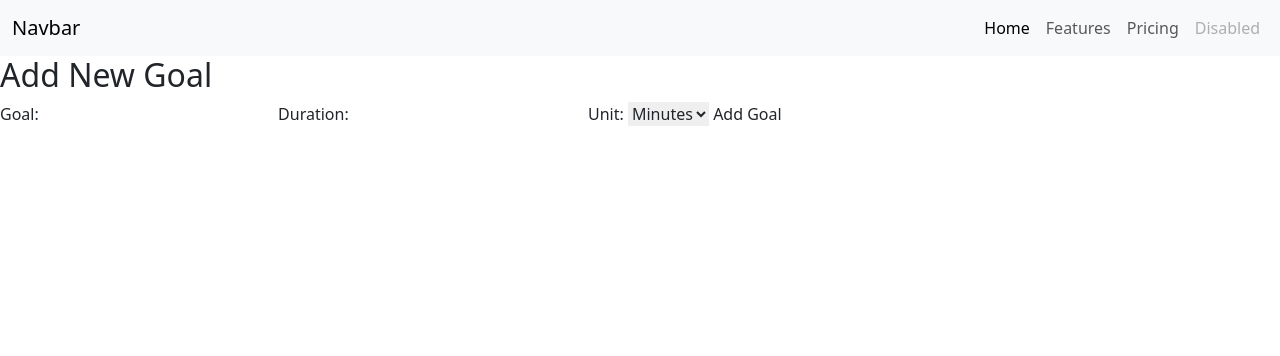
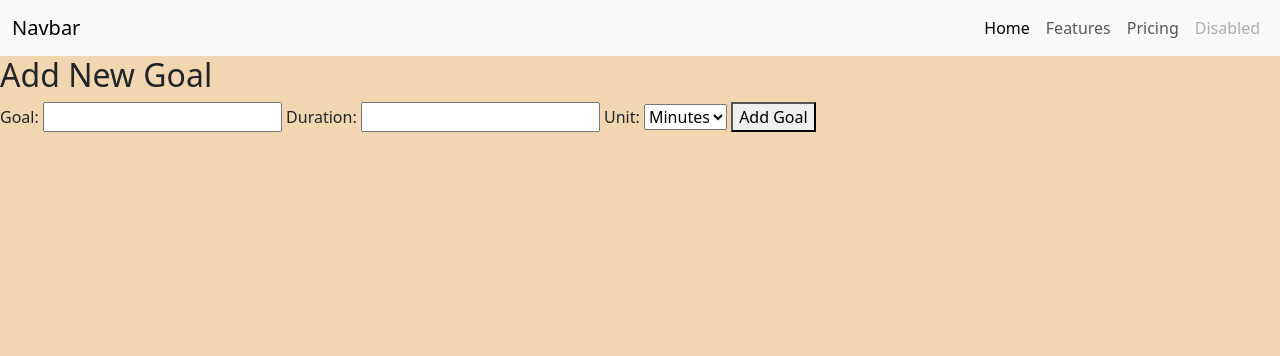
Before and after one commit to jokatty/TargetTrail, a Flask app: page /new_goal in a window 1280 px wide. Shown: the top 356 px of the page. Run offline with Flask 3, Linux system fonts and the light colour scheme.

Commit message:
modify to use bootstrap styling

```diff
--- a/app/static/output.css
+++ /dev/null
@@ -1,508 +0,0 @@
-/*
-! tailwindcss v3.4.4 | MIT License | https://tailwindcss.com
-*//*
-1. Prevent padding and border from affecting element width. (https://github.com/mozdevs/cssremedy/issues/4)
-2. Allow adding a border to an element by just adding a border-width. (https://github.com/tailwindcss/tailwindcss/pull/116)
-*/
-
-*,
-::before,
-::after {
-  box-sizing: border-box; /* 1 */
-  border-width: 0; /* 2 */
-  border-style: solid; /* 2 */
-  border-color: #e5e7eb; /* 2 */
-}
-
-::before,
-::after {
-  --tw-content: '';
-}
-
-/*
-1. Use a consistent sensible line-height in all browsers.
-2. Prevent adjustments of font size after orientation changes in iOS.
-3. Use a more readable tab size.
-4. Use the user's configured `sans` font-family by default.
-5. Use the user's configured `sans` font-feature-settings by default.
-6. Use the user's configured `sans` font-variation-settings by default.
-7. Disable tap highlights on iOS
-*/
-
-html,
-:host {
-  line-height: 1.5; /* 1 */
-  -webkit-text-size-adjust: 100%; /* 2 */
-  -moz-tab-size: 4; /* 3 */
-  -o-tab-size: 4;
-     tab-size: 4; /* 3 */
-  font-family: ui-sans-serif, system-ui, sans-serif, "Apple Color Emoji", "Segoe UI Emoji", "Segoe UI Symbol", "Noto Color Emoji"; /* 4 */
-  font-feature-settings: normal; /* 5 */
-  font-variation-settings: normal; /* 6 */
-  -webkit-tap-highlight-color: transparent; /* 7 */
-}
-
-/*
-1. Remove the margin in all browsers.
-2. Inherit line-height from `html` so users can set them as a class directly on the `html` element.
-*/
-
-body {
-  margin: 0; /* 1 */
-  line-height: inherit; /* 2 */
-}
-
-/*
-1. Add the correct height in Firefox.
-2. Correct the inheritance of border color in Firefox. (https://bugzilla.mozilla.org/show_bug.cgi?id=190655)
-3. Ensure horizontal rules are visible by default.
-*/
-
-hr {
-  height: 0; /* 1 */
-  color: inherit; /* 2 */
-  border-top-width: 1px; /* 3 */
-}
-
-/*
-Add the correct text decoration in Chrome, Edge, and Safari.
-*/
-
-abbr:where([title]) {
-  -webkit-text-decoration: underline dotted;
-          text-decoration: underline dotted;
-}
-
-/*
-Remove the default font size and weight for headings.
-*/
-
-h1,
-h2,
-h3,
-h4,
-h5,
-h6 {
-  font-size: inherit;
-  font-weight: inherit;
-}
-
-/*
-Reset links to optimize for opt-in styling instead of opt-out.
-*/
-
-a {
-  color: inherit;
-  text-decoration: inherit;
-}
-
-/*
-Add the correct font weight in Edge and Safari.
-*/
-
-b,
-strong {
-  font-weight: bolder;
-}
-
-/*
-1. Use the user's configured `mono` font-family by default.
-2. Use the user's configured `mono` font-feature-settings by default.
-3. Use the user's configured `mono` font-variation-settings by default.
-4. Correct the odd `em` font sizing in all browsers.
-*/
-
-code,
-kbd,
-samp,
-pre {
-  font-family: ui-monospace, SFMono-Regular, Menlo, Monaco, Consolas, "Liberation Mono", "Courier New", monospace; /* 1 */
-  font-feature-settings: normal; /* 2 */
-  font-variation-settings: normal; /* 3 */
-  font-size: 1em; /* 4 */
-}
-
-/*
-Add the correct font size in all browsers.
-*/
-
-small {
-  font-size: 80%;
-}
-
-/*
-Prevent `sub` and `sup` elements from affecting the line height in all browsers.
-*/
-
-sub,
-sup {
-  font-size: 75%;
-  line-height: 0;
-  position: relative;
-  vertical-align: baseline;
-}
-
-sub {
-  bottom: -0.25em;
-}
-
-sup {
-  top: -0.5em;
-}
-
-/*
-1. Remove text indentation from table contents in Chrome and Safari. (https://bugs.chromium.org/p/chromium/issues/detail?id=999088, https://bugs.webkit.org/show_bug.cgi?id=201297)
-2. Correct table border color inheritance in all Chrome and Safari. (https://bugs.chromium.org/p/chromium/issues/detail?id=935729, https://bugs.webkit.org/show_bug.cgi?id=195016)
-3. Remove gaps between table borders by default.
-*/
-
-table {
-  text-indent: 0; /* 1 */
-  border-color: inherit; /* 2 */
-  border-collapse: collapse; /* 3 */
-}
-
-/*
-1. Change the font styles in all browsers.
-2. Remove the margin in Firefox and Safari.
-3. Remove default padding in all browsers.
-*/
-
-button,
-input,
-optgroup,
-select,
-textarea {
-  font-family: inherit; /* 1 */
-  font-feature-settings: inherit; /* 1 */
-  font-variation-settings: inherit; /* 1 */
-  font-size: 100%; /* 1 */
-  font-weight: inherit; /* 1 */
-  line-height: inherit; /* 1 */
-  letter-spacing: inherit; /* 1 */
-  color: inherit; /* 1 */
-  margin: 0; /* 2 */
-  padding: 0; /* 3 */
-}
-
-/*
-Remove the inheritance of text transform in Edge and Firefox.
-*/
-
-button,
-select {
-  text-transform: none;
-}
-
-/*
-1. Correct the inability to style clickable types in iOS and Safari.
-2. Remove default button styles.
-*/
-
-button,
-input:where([type='button']),
-input:where([type='reset']),
-input:where([type='submit']) {
-  -webkit-appearance: button; /* 1 */
-  background-color: transparent; /* 2 */
-  background-image: none; /* 2 */
-}
-
-/*
-Use the modern Firefox focus style for all focusable elements.
-*/
-
-:-moz-focusring {
-  outline: auto;
-}
-
-/*
-Remove the additional `:invalid` styles in Firefox. (https://github.com/mozilla/gecko-dev/blob/2f9eacd9d3d995c937b4251a5557d95d494c9be1/layout/style/res/forms.css#L728-L737)
-*/
-
-:-moz-ui-invalid {
-  box-shadow: none;
-}
-
-/*
-Add the correct vertical alignment in Chrome and Firefox.
-*/
-
-progress {
-  vertical-align: baseline;
-}
-
-/*
-Correct the cursor style of increment and decrement buttons in Safari.
-*/
-
-::-webkit-inner-spin-button,
-::-webkit-outer-spin-button {
-  height: auto;
-}
-
-/*
-1. Correct the odd appearance in Chrome and Safari.
-2. Correct the outline style in Safari.
-*/
-
-[type='search'] {
-  -webkit-appearance: textfield; /* 1 */
-  outline-offset: -2px; /* 2 */
-}
-
-/*
-Remove the inner padding in Chrome and Safari on macOS.
-*/
-
-::-webkit-search-decoration {
-  -webkit-appearance: none;
-}
-
-/*
-1. Correct the inability to style clickable types in iOS and Safari.
-2. Change font properties to `inherit` in Safari.
-*/
-
-::-webkit-file-upload-button {
-  -webkit-appearance: button; /* 1 */
-  font: inherit; /* 2 */
-}
-
-/*
-Add the correct display in Chrome and Safari.
-*/
-
-summary {
-  display: list-item;
-}
-
-/*
-Removes the default spacing and border for appropriate elements.
-*/
-
-blockquote,
-dl,
-dd,
-h1,
-h2,
-h3,
-h4,
-h5,
-h6,
-hr,
-figure,
-p,
-pre {
-  margin: 0;
-}
-
-fieldset {
-  margin: 0;
-  padding: 0;
-}
-
-legend {
-  padding: 0;
-}
-
-ol,
-ul,
-menu {
-  list-style: none;
-  margin: 0;
-  padding: 0;
-}
-
-/*
-Reset default styling for dialogs.
-*/
-dialog {
-  padding: 0;
-}
-
-/*
-Prevent resizing textareas horizontally by default.
-*/
-
-textarea {
-  resize: vertical;
-}
-
-/*
-1. Reset the default placeholder opacity in Firefox. (https://github.com/tailwindlabs/tailwindcss/issues/3300)
-2. Set the default placeholder color to the user's configured gray 400 color.
-*/
-
-input::-moz-placeholder, textarea::-moz-placeholder {
-  opacity: 1; /* 1 */
-  color: #9ca3af; /* 2 */
-}
-
-input::placeholder,
-textarea::placeholder {
-  opacity: 1; /* 1 */
-  color: #9ca3af; /* 2 */
-}
-
-/*
-Set the default cursor for buttons.
-*/
-
-button,
-[role="button"] {
-  cursor: pointer;
-}
-
-/*
-Make sure disabled buttons don't get the pointer cursor.
-*/
-:disabled {
-  cursor: default;
-}
-
-/*
-1. Make replaced elements `display: block` by default. (https://github.com/mozdevs/cssremedy/issues/14)
-2. Add `vertical-align: middle` to align replaced elements more sensibly by default. (https://github.com/jensimmons/cssremedy/issues/14#issuecomment-634934210)
-   This can trigger a poorly considered lint error in some tools but is included by design.
-*/
-
-img,
-svg,
-video,
-canvas,
-audio,
-iframe,
-embed,
-object {
-  display: block; /* 1 */
-  vertical-align: middle; /* 2 */
-}
-
-/*
-Constrain images and videos to the parent width and preserve their intrinsic aspect ratio. (https://github.com/mozdevs/cssremedy/issues/14)
-*/
-
-img,
-video {
-  max-width: 100%;
-  height: auto;
-}
-
-/* Make elements with the HTML hidden attribute stay hidden by default */
-[hidden] {
-  display: none;
-}
-
-*, ::before, ::after {
-  --tw-border-spacing-x: 0;
-  --tw-border-spacing-y: 0;
-  --tw-translate-x: 0;
-  --tw-translate-y: 0;
-  --tw-rotate: 0;
-  --tw-skew-x: 0;
-  --tw-skew-y: 0;
-  --tw-scale-x: 1;
-  --tw-scale-y: 1;
-  --tw-pan-x:  ;
-  --tw-pan-y:  ;
-  --tw-pinch-zoom:  ;
-  --tw-scroll-snap-strictness: proximity;
-  --tw-gradient-from-position:  ;
-  --tw-gradient-via-position:  ;
-  --tw-gradient-to-position:  ;
-  --tw-ordinal:  ;
-  --tw-slashed-zero:  ;
-  --tw-numeric-figure:  ;
-  --tw-numeric-spacing:  ;
-  --tw-numeric-fraction:  ;
-  --tw-ring-inset:  ;
-  --tw-ring-offset-width: 0px;
-  --tw-ring-offset-color: #fff;
-  --tw-ring-color: rgb(59 130 246 / 0.5);
-  --tw-ring-offset-shadow: 0 0 #0000;
-  --tw-ring-shadow: 0 0 #0000;
-  --tw-shadow: 0 0 #0000;
-  --tw-shadow-colored: 0 0 #0000;
-  --tw-blur:  ;
-  --tw-brightness:  ;
-  --tw-contrast:  ;
-  --tw-grayscale:  ;
-  --tw-hue-rotate:  ;
-  --tw-invert:  ;
-  --tw-saturate:  ;
-  --tw-sepia:  ;
-  --tw-drop-shadow:  ;
-  --tw-backdrop-blur:  ;
-  --tw-backdrop-brightness:  ;
-  --tw-backdrop-contrast:  ;
-  --tw-backdrop-grayscale:  ;
-  --tw-backdrop-hue-rotate:  ;
-  --tw-backdrop-invert:  ;
-  --tw-backdrop-opacity:  ;
-  --tw-backdrop-saturate:  ;
-  --tw-backdrop-sepia:  ;
-  --tw-contain-size:  ;
-  --tw-contain-layout:  ;
-  --tw-contain-paint:  ;
-  --tw-contain-style:  ;
-}
-
-::backdrop {
-  --tw-border-spacing-x: 0;
-  --tw-border-spacing-y: 0;
-  --tw-translate-x: 0;
-  --tw-translate-y: 0;
-  --tw-rotate: 0;
-  --tw-skew-x: 0;
-  --tw-skew-y: 0;
-  --tw-scale-x: 1;
-  --tw-scale-y: 1;
-  --tw-pan-x:  ;
-  --tw-pan-y:  ;
-  --tw-pinch-zoom:  ;
-  --tw-scroll-snap-strictness: proximity;
-  --tw-gradient-from-position:  ;
-  --tw-gradient-via-position:  ;
-  --tw-gradient-to-position:  ;
-  --tw-ordinal:  ;
-  --tw-slashed-zero:  ;
-  --tw-numeric-figure:  ;
-  --tw-numeric-spacing:  ;
-  --tw-numeric-fraction:  ;
-  --tw-ring-inset:  ;
-  --tw-ring-offset-width: 0px;
-  --tw-ring-offset-color: #fff;
-  --tw-ring-color: rgb(59 130 246 / 0.5);
-  --tw-ring-offset-shadow: 0 0 #0000;
-  --tw-ring-shadow: 0 0 #0000;
-  --tw-shadow: 0 0 #0000;
-  --tw-shadow-colored: 0 0 #0000;
-  --tw-blur:  ;
-  --tw-brightness:  ;
-  --tw-contrast:  ;
-  --tw-grayscale:  ;
-  --tw-hue-rotate:  ;
-  --tw-invert:  ;
-  --tw-saturate:  ;
-  --tw-sepia:  ;
-  --tw-drop-shadow:  ;
-  --tw-backdrop-blur:  ;
-  --tw-backdrop-brightness:  ;
-  --tw-backdrop-contrast:  ;
-  --tw-backdrop-grayscale:  ;
-  --tw-backdrop-hue-rotate:  ;
-  --tw-backdrop-invert:  ;
-  --tw-backdrop-opacity:  ;
-  --tw-backdrop-saturate:  ;
-  --tw-backdrop-sepia:  ;
-  --tw-contain-size:  ;
-  --tw-contain-layout:  ;
-  --tw-contain-paint:  ;
-  --tw-contain-style:  ;
-}
-
-/* Add your custom styles below */
-body {
-  background-color: rgb(236, 229, 219);
-}
--- a/app/static/styles.css
+++ b/app/static/styles.css
@@ -1,8 +1,3 @@
-@tailwind base;
-@tailwind components;
-@tailwind utilities;
-
-/* Add your custom styles below */
 body {
-  background-color: rgb(236, 229, 219);
+  background-color: rgb(241, 214, 177);
 }
--- a/app/templates/base.html
+++ b/app/templates/base.html
@@ -5,14 +5,14 @@
     <meta name="viewport" content="width=device-width, initial-scale=1.0" />
     <title>TargetTrail</title>
     <link
-      rel="stylesheet"
-      href="{{ url_for('static', filename='output.css') }}"
-    />
-    <link
       href="https://cdn.jsdelivr.net/npm/bootstrap@5.3.3/dist/css/bootstrap.min.css"
       rel="stylesheet"
       integrity="sha384-QWTKZyjpPEjISv5WaRU9OFeRpok6YctnYmDr5pNlyT2bRjXh0JMhjY6hW+ALEwIH"
       crossorigin="anonymous"
+    />
+    <link
+      rel="stylesheet"
+      href="{{ url_for('static', filename='styles.css') }}"
     />
   </head>
   <body>
--- a/postcss.config.js
+++ /dev/null
@@ -1,6 +0,0 @@
-module.exports = {
-  plugins: [
-    require('tailwindcss'),
-    require('autoprefixer'),
-  ]
-}
```
